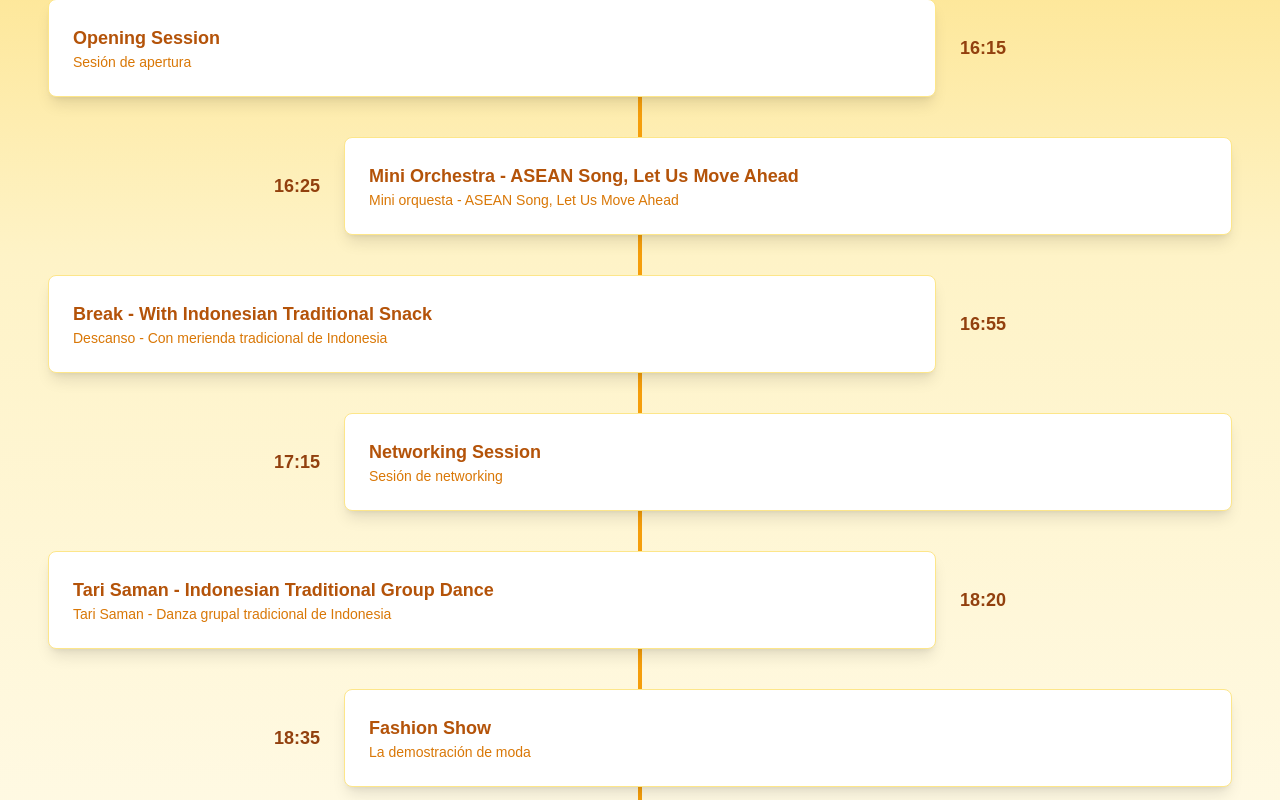
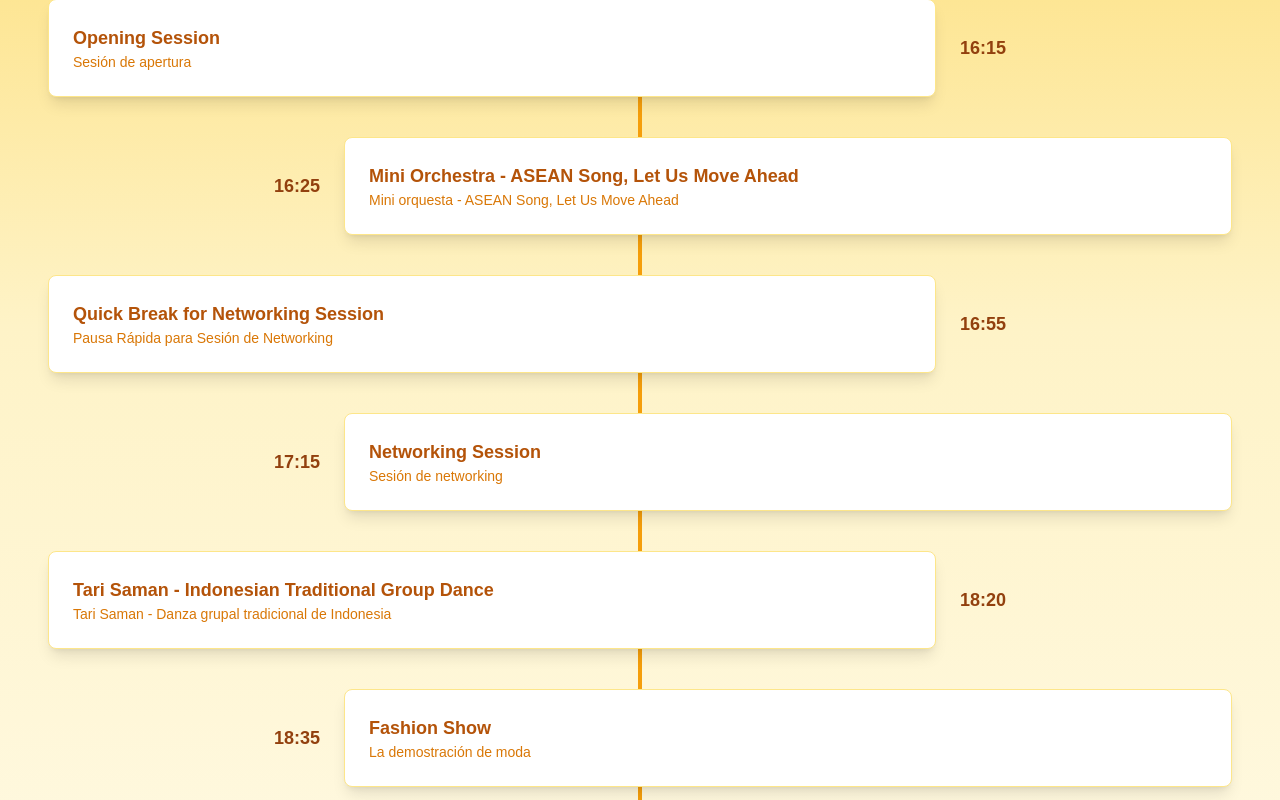
Before and after one commit to royNbb/asean_gathering, a Next.js app: page / in a window 1280 px wide. Shown: the part 2961-3761 px from the top of the page. Built offline with nearby package versions, Linux system fonts and the light colour scheme.

Commit message:
rundown change

```diff
--- a/app/components/hero/index.tsx
+++ b/app/components/hero/index.tsx
@@ -310,11 +310,12 @@ const Hero = () => {
                   { time: "15:45", title: "Registration", subtitle: "Registro" },
                   { time: "16:15", title: "Opening Session", subtitle: "Sesión de apertura" },
                   { time: "16:25", title: "Mini Orchestra - ASEAN Song, Let Us Move Ahead", subtitle: "Mini orquesta - ASEAN Song, Let Us Move Ahead" },
-                  { time: "16:55", title: "Break - With Indonesian Traditional Snack", subtitle: "Descanso - Con merienda tradicional de Indonesia" },
+                  { time: "16:55", title: "Quick Break for Networking Session", subtitle: "Pausa Rápida para Sesión de Networking" },
                   { time: "17:15", title: "Networking Session", subtitle: "Sesión de networking" },
                   { time: "18:20", title: "Tari Saman - Indonesian Traditional Group Dance", subtitle: "Tari Saman - Danza grupal tradicional de Indonesia" },
                   { time: "18:35", title: "Fashion Show", subtitle: "La demostración de moda" },
                   { time: "19:00", title: "Closing Ceremony", subtitle: "Ceremonia de Clausura" },
+                  { time: "End", title: "Snack and Socializing in Maracuyá Cafe", subtitle: "Refrigerio y Socialización en el Café Maracuyá" },
                 ].map((item, index) => (
                   <div
                     key={index}
```
